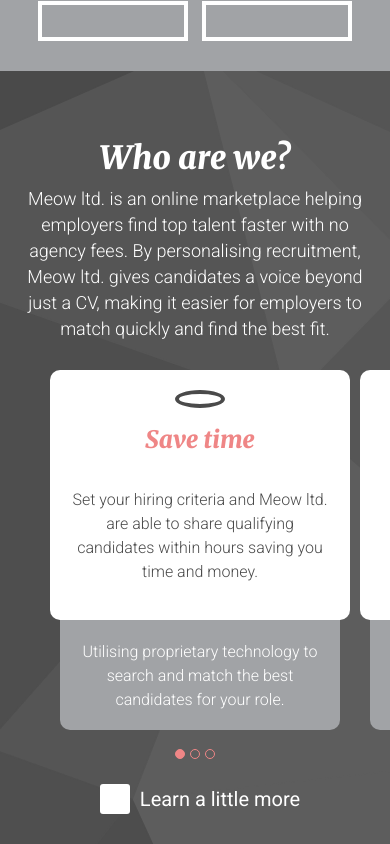
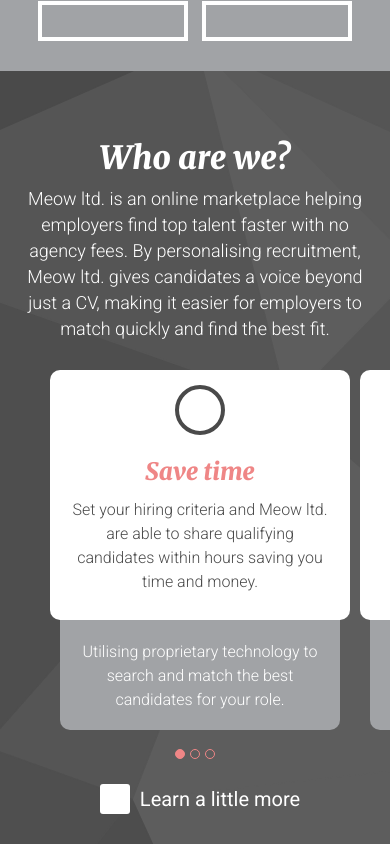
Before and after one commit to matthewmcintyre/meow-ltd-angular, an Angular app: page / in a window 390 px wide. Shown: the part 737-1581 px from the top of the page. Built offline with nearby package versions, Linux system fonts and the light colour scheme.

Commit message:
responsive improvement

```diff
--- a/src/app/home/about/about.component.css
+++ b/src/app/home/about/about.component.css
@@ -49,7 +49,7 @@
   display: flex;
   flex-direction: column;
   align-items: center;
-  padding: 20px;
+  padding: 5px 20px;
   font-size: 16px;
   font-family: "roboto";
   line-height: 24px;
@@ -63,10 +63,12 @@
   height: 50px;
   border-radius: 50%;
   border: 4px solid #4a4a4a;
+  margin: 10px;
 }
 
 h3 {
-  margin: 20px;
+  margin-top: 15px;
+  margin-bottom: -2px;
   font-size: 24px;
   font-family: "merriweather";
   color: #ef8686;
@@ -135,7 +137,7 @@
   .whiteBox {
     height: 240px;
     width: 280px;
-    padding: 18px;
+    padding: 10px;
     font-size: 16px;
     line-height: 22px;
   }
```
